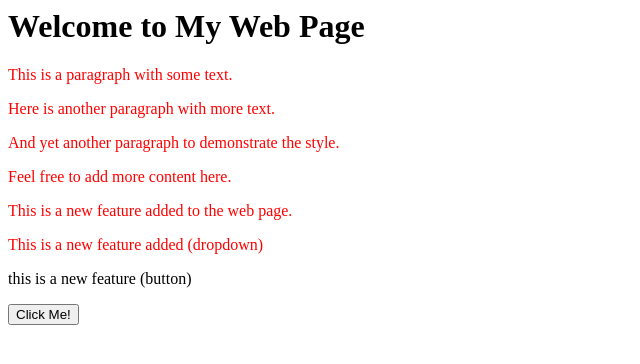
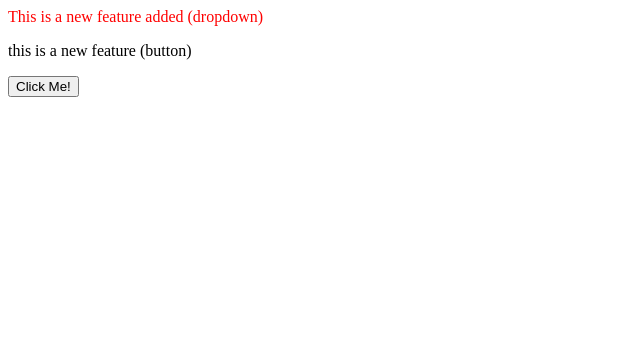
Before and after one commit to eshaal-hp/LocalRepo, a plain HTML site: page index.html in a window 1280 px wide. Shown: the whole page, without its empty margins (0-640 px from the left). Drawn offline with Linux system fonts and the light colour scheme.

Commit message:
simplify index html file

```diff
--- a/index.html
+++ b/index.html
@@ -3,15 +3,6 @@
     <title>My Web Page</title>
 </head>
 <body>
-    <h1>Welcome to My Web Page</h1>
-    <p>This is a paragraph with some text.</p>
-    <p>Here is another paragraph with more text.</p>
-    <p>And yet another paragraph to demonstrate the style.</p>
-    <p>Feel free to add more content here.</p>
-
-    <p>
-        This is a new feature added to the web page.
-    </p>
     <p>
         This is a new feature added (dropdown)</p>
         this is a new feature (button) </p><button>Click Me!</button>
```
